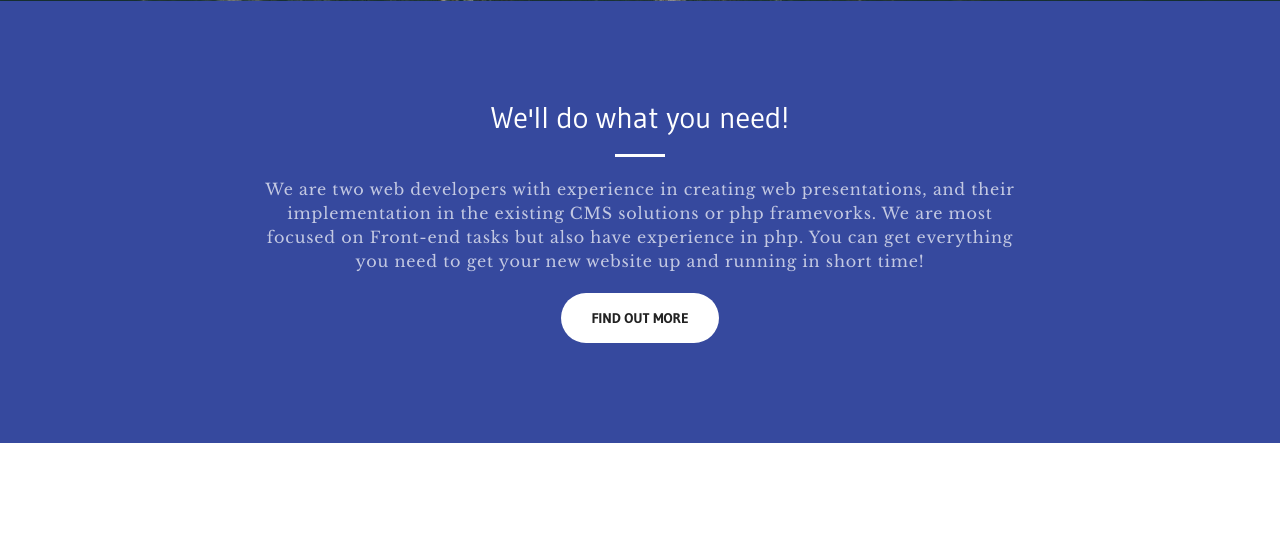
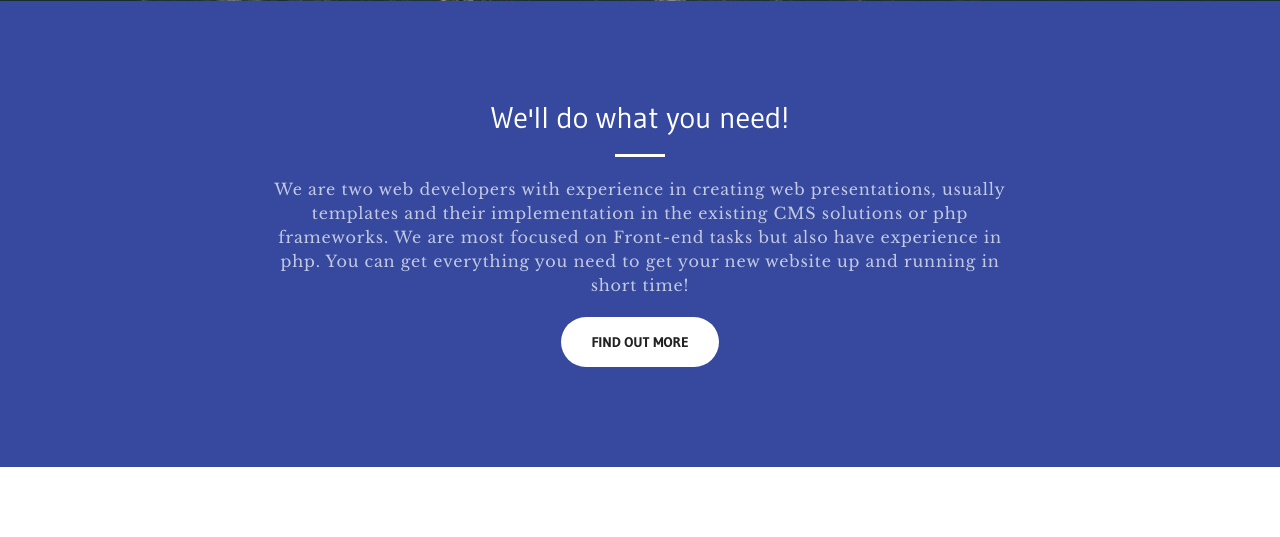
Before and after one commit to Mildza/Milton, a PHP site: page / in a window 1280 px wide. Shown: the part 799-1336 px from the top of the page. Run offline with PHP 8.4, Linux system fonts and the light colour scheme; some libraries are stand-ins or nearby versions; some web fonts are replaced.

Commit message:
Update index.php

```diff
--- a/index.php
+++ b/index.php
@@ -91,7 +91,8 @@
                 <div class="col-lg-8 col-lg-offset-2 text-center">
                     <h2 class="section-heading">We'll do what you need!</h2>
                     <hr class="light">
-                    <p class="text-faded">We are two web developers with experience in creating web presentations, and their implementation in the existing CMS solutions or php framevorks. We are most focused on Front-end tasks but also have experience in php. You can get everything you need to get your new website up and running in short time! </p>
+                    <p class="text-faded">We are two web developers with experience in creating web presentations,
+usually templates and their implementation in the existing CMS solutions or php frameworks. We are most focused on Front-end tasks but also have experience in php. You can get everything you need to get your new website up and running in short time!</p>
                     <a href="#services" class="page-scroll btn btn-default btn-xl sr-button">Find Out More</a>
                 </div>
             </div>
```
